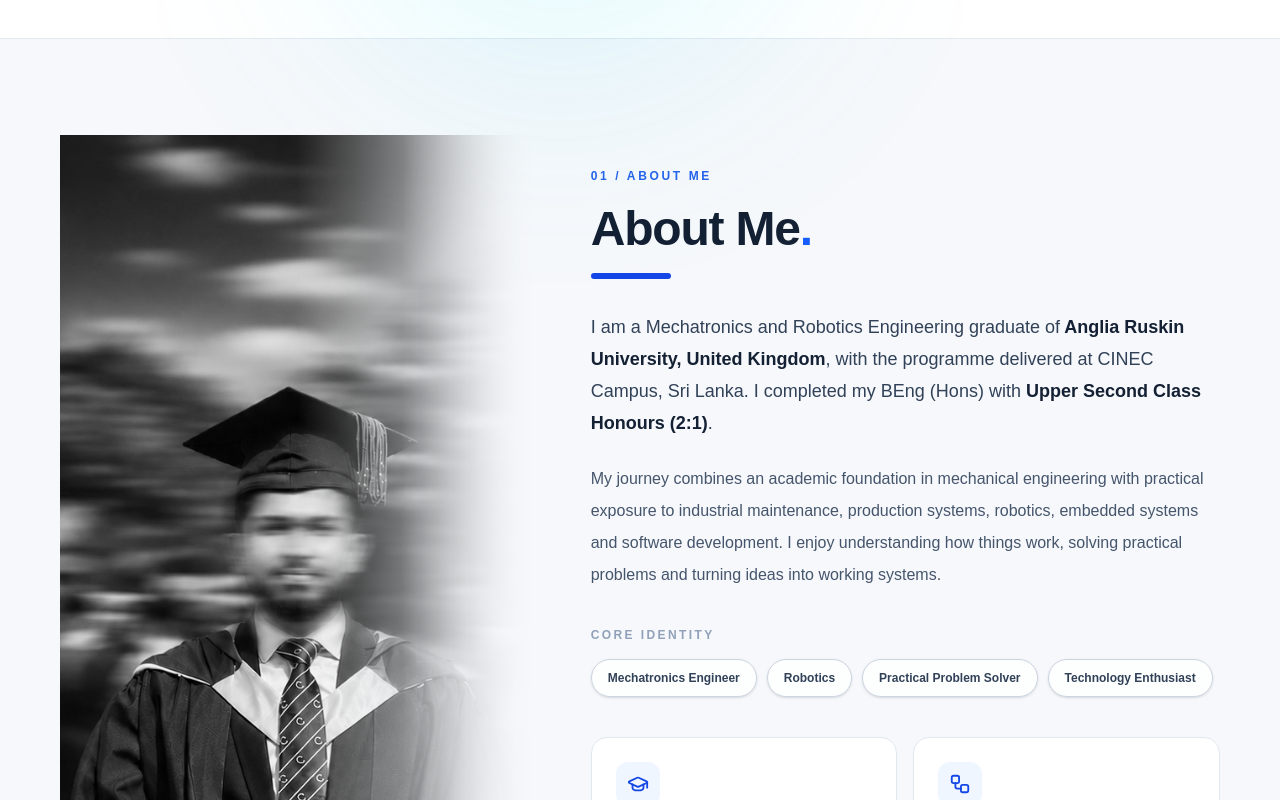
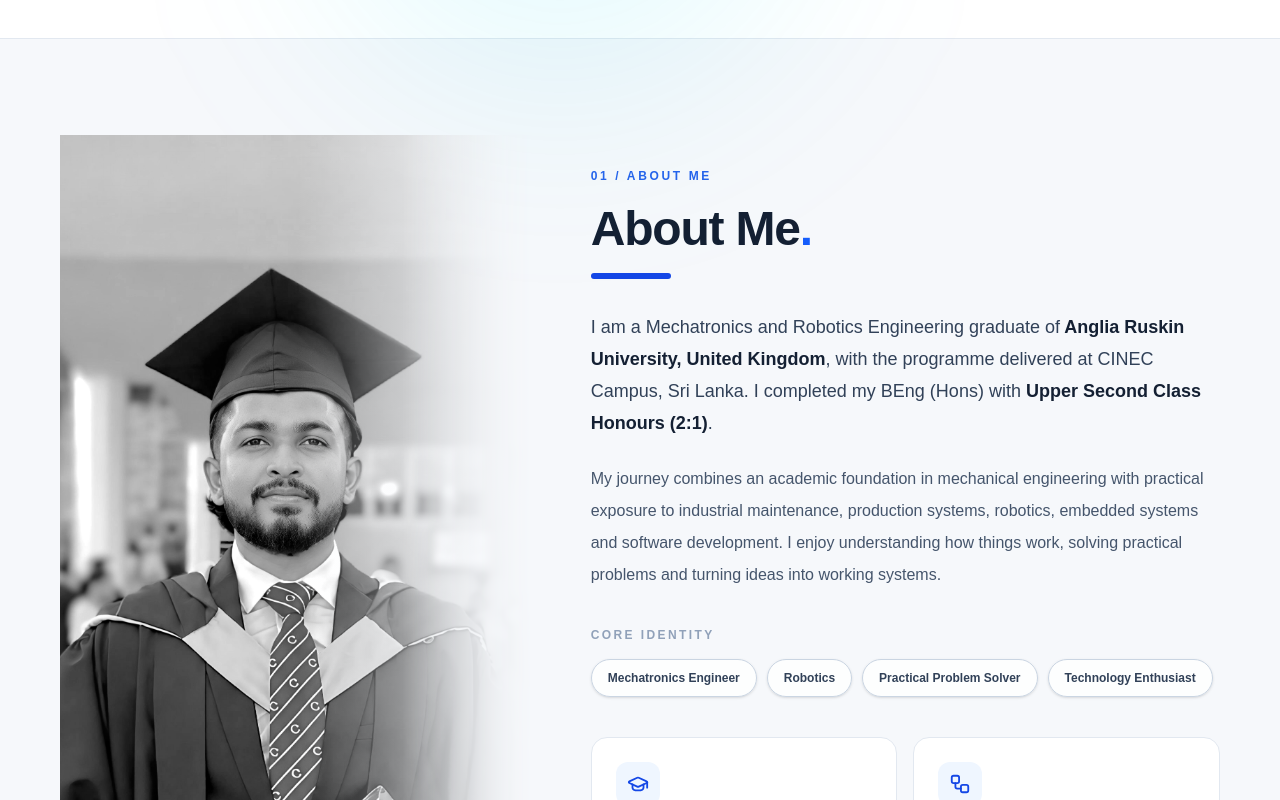
Before and after one commit to duminduue/dumindu-portfolio, a Next.js app: page / in a window 1280 px wide. Shown: the part 1180-1980 px from the top of the page. Built offline with nearby package versions, Linux system fonts and the light colour scheme.

Commit message:
Use original high-resolution graduation portrait in About section

```diff
--- a/src/app/page.tsx
+++ b/src/app/page.tsx
@@ -169,7 +169,7 @@ export default function Home() {
           <div className="grid items-stretch gap-10 md:grid-cols-[.86fr_1.14fr] md:gap-14">
             <div className="about-photo-panel relative min-h-[480px] overflow-hidden md:min-h-[900px]">
               <Image
-                src="/images/about-graduation.jpg"
+                src="/images/profile.jpeg"
                 alt="Dumindu at his graduation ceremony"
                 fill
                 quality={100}
```
